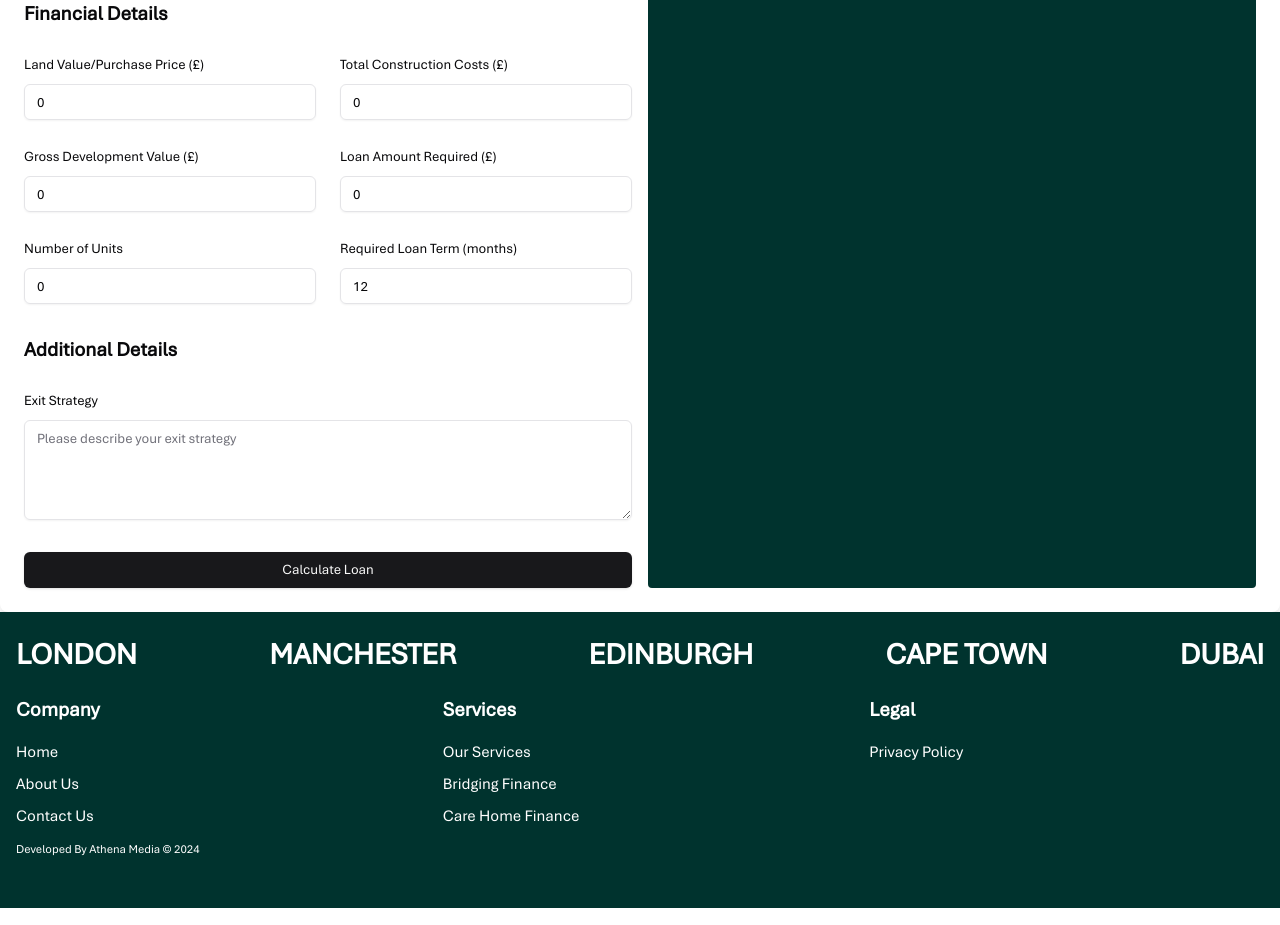
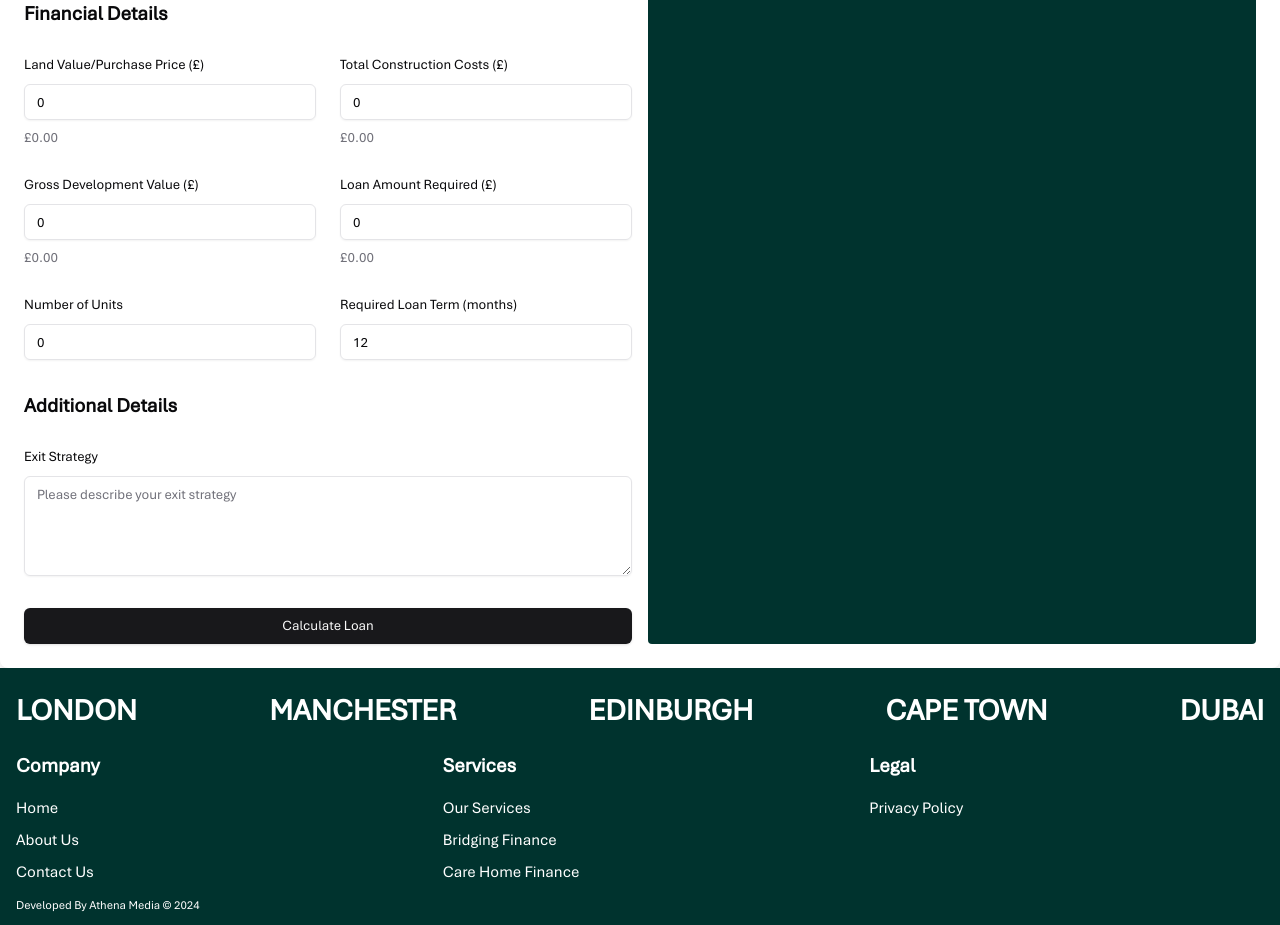
Before and after one commit to PhilaniNcube/privatepropertyfinance, a Next.js app: page /services/development-funding in a window 1280 px wide. Shown: the part 2600-3525 px from the top of the page. Built offline with nearby package versions, Linux system fonts and the light colour scheme; no server answers.

Commit message:
Add currency formatting utility and update loan calculator to display formatted values

```diff
--- a/components/development-loan-calculator.tsx
+++ b/components/development-loan-calculator.tsx
@@ -11,6 +11,14 @@ import {
   DialogTitle,
   DialogTrigger,
 } from "@/components/ui/dialog";
+import { Minus, Plus } from "lucide-react";
+import {
+  Button as ButtonField,
+  Group as GroupField,
+  Input as InputField,
+  Label as LabelField,
+  NumberField,
+} from "react-aria-components";
 import { Button } from "@/components/ui/button";
 import { Input } from "@/components/ui/input";
 import { Label } from "@/components/ui/label";
@@ -83,6 +91,19 @@ type LoanDetails = {
   ltv: number;
 };
 
+// Add currency formatter utility
+const formatCurrency = (value: number | string): string => {
+  const numericValue = typeof value === 'string' ? parseFloat(value) : value;
+  return new Intl.NumberFormat('en-GB', {
+    style: 'currency',
+    currency: 'GBP',
+  }).format(numericValue || 0);
+};
+
+const parseCurrencyString = (value: string): number => {
+  return Number(value.replace(/[^0-9.-]+/g, ''));
+};
+
 export default function DevelopmentLoanCalculator() {
   const [loanDetails, setLoanDetails] = useState<LoanDetails | null>(null);
   const [showModal, setShowModal] = useState(false);
@@ -96,15 +117,29 @@ export default function DevelopmentLoanCalculator() {
     control,
     handleSubmit,
     setValue,
+    watch,
     formState: { errors },
   } = useForm<FormData>({
     resolver: zodResolver(formSchema),
     defaultValues: defaultValues,
   });
 
+  const watchLandValue = watch("landValue");
+  const watchConstructionCosts = watch("constructionCosts");
+  const watchGdv = watch("gdv");
+  const watchLoanRequired = watch("loanRequired");
+
+
+
   const calculateLoanCosts = (data: FormData) => {
     // Total project cost
     const totalCost = data.gdv
+
+    // interest rate 10%
+    // arrangement fee 2%
+    // exit fee 1%
+    // drop total cost of finance
+
 
     // Maximum loan (75% LTV)
     const maxLoanAmount = totalCost * 0.65;
@@ -118,9 +153,11 @@ export default function DevelopmentLoanCalculator() {
 
     // Arrangement fee (2%)
     const arrangementFee = loanAmount * 0.02;
+    const exitFee = loanAmount * 0.01;
+
 
     // Total cost of finance
-    const totalCostOfFinance = totalInterest + arrangementFee;
+    const totalCostOfFinance = totalInterest + arrangementFee + exitFee;
 
 
 
@@ -344,8 +381,21 @@ export default function DevelopmentLoanCalculator() {
                 <Controller
                   name="landValue"
                   control={control}
-                  render={({ field }) => <Input type="number" {...field} />}
+                  render={({ field }) => (
+                    <Input
+                      className="w-full tabular-nums"
+                      type="number"
+                      onChangeCapture={(e) => {
+                        formatCurrency(watchLandValue);
+                      }}
+                      {...field}
+                      placeholder="0.00"
+                    />
+                  )}
                 />
+                <p className="text-sm text-muted-foreground">
+                  {formatCurrency(watchLandValue)}
+                </p>
                 {errors.landValue && (
                   <p className="text-red-500">{errors.landValue.message}</p>
                 )}
@@ -360,6 +410,9 @@ export default function DevelopmentLoanCalculator() {
                   control={control}
                   render={({ field }) => <Input type="number" {...field} />}
                 />
+                <p className="text-sm text-muted-foreground">
+                  {formatCurrency(watchConstructionCosts)}
+                </p>
                 {errors.constructionCosts && (
                   <p className="text-red-500">
                     {errors.constructionCosts.message}
@@ -374,6 +427,9 @@ export default function DevelopmentLoanCalculator() {
                   control={control}
                   render={({ field }) => <Input type="number" {...field} />}
                 />
+                <p className="text-sm text-muted-foreground">
+                  {formatCurrency(watchGdv)}
+                </p>
                 {errors.gdv && (
                   <p className="text-red-500">{errors.gdv.message}</p>
                 )}
@@ -386,6 +442,9 @@ export default function DevelopmentLoanCalculator() {
                   control={control}
                   render={({ field }) => <Input type="number" {...field} />}
                 />
+                <p className="text-sm text-muted-foreground">
+                  {formatCurrency(watchLoanRequired)}
+                </p>
                 {errors.loanRequired && (
                   <p className="text-red-500">{errors.loanRequired.message}</p>
                 )}
@@ -465,8 +524,8 @@ export default function DevelopmentLoanCalculator() {
               <p>Total Interest: £{loanDetails.totalInterest}</p>
 
               <h2 className="text-xl font-semibold mt-6">Fees</h2>
-              <p>Arrangement Fee: £{loanDetails.arrangementFee}</p>
-              <p>Total Cost of Finance: £{loanDetails.totalCostOfFinance}</p>
+              <p>Arrangement Fee: 2%</p>
+              <p>Exit Fee: 1%</p>
 
               <h2 className="text-xl font-semibold mt-6">
                 Great news we have lenders that can lend up to 65% of GDV
--- a/package.json
+++ b/package.json
@@ -51,6 +51,7 @@
     "next": "15.0.2",
     "next-themes": "^0.3.0",
     "react": "19.0.0-rc-02c0e824-20241028",
+    "react-aria-components": "^1.5.0",
     "react-day-picker": "8.10.1",
     "react-dom": "19.0.0-rc-02c0e824-20241028",
     "react-email": "^3.0.4",
```
Also changed, not shown: 1 other file (tests, documents, lock files or other folders).
